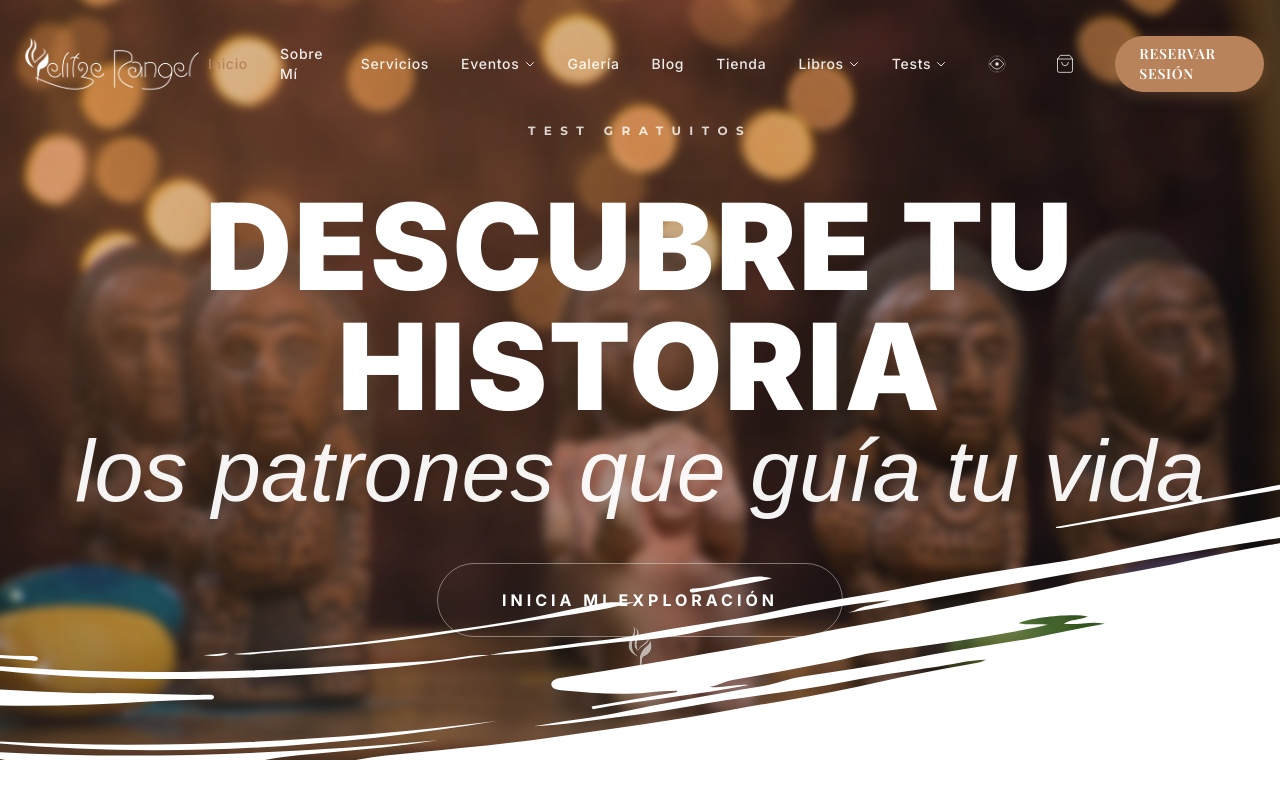
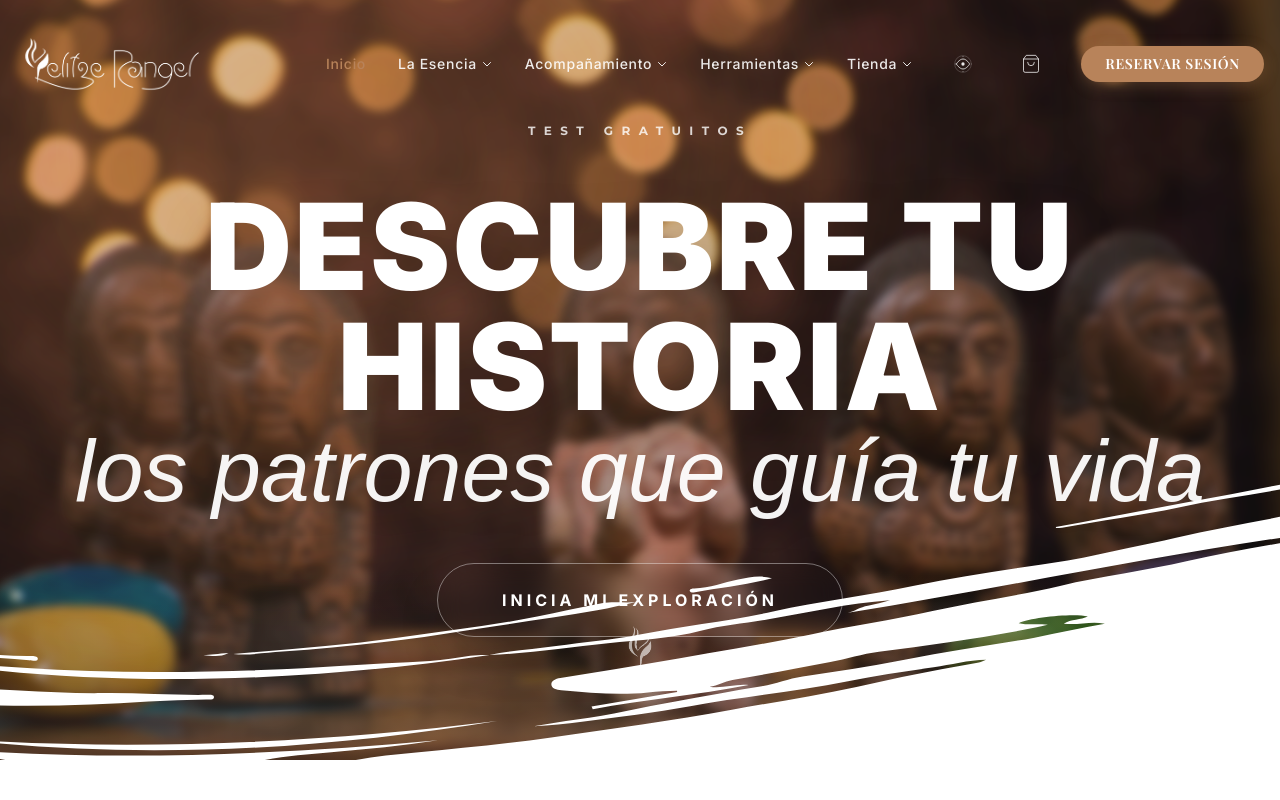
Before and after one commit to yelitzerangeloficialweb-max/yelitze-rangel-web, a Next.js app: page / in a window 1280 px wide. Shown: the top 800 px of the page. Built offline with nearby package versions, Linux system fonts and the light colour scheme; a web font is replaced by a local one.

Commit message:
Optimize and summarize navigation menu into 4 main pillars

```diff
--- a/components/layout/Header.tsx
+++ b/components/layout/Header.tsx
@@ -74,38 +74,45 @@ export default function Header() {
 
     const navLinks = [
         { name: 'Inicio', href: '/' },
-        { name: 'Sobre Mí', href: '/sobre-mi' },
-        { name: 'Servicios', href: '/servicios' },
         {
-            name: 'Eventos',
-            href: '/eventos',
+            name: 'La Esencia',
+            href: '#',
             children: [
-                { name: 'Ver Todos', href: '/eventos' },
-                { name: 'Sánate Mujer', href: '/eventos/sanate-mujer' },
-                { name: 'Sanando el Linaje', href: '/eventos/sanando-linaje-femenino' }
-            ]
-        },
-        { name: 'Galería', href: '/galeria' },
-        { name: 'Blog', href: '/blog' },
-        { name: 'Tienda', href: '/tienda' },
-        {
-            name: 'Libros',
-            href: '/libros',
-            children: [
-                { name: 'Ver Todos', href: '/libros' },
-                { name: 'Hilos de Conexión', href: '/libros/hilos-de-conexion' },
-                { name: 'Conversaciones con mi Chamana', href: '/libros/conversaciones-con-mi-chamana' }
+                { name: 'Sobre Mí', href: '/sobre-mi' },
+                { name: 'Galería', href: '/galeria' },
+                { name: 'Blog', href: '/blog' },
             ]
         },
         {
-            name: 'Tests',
-            href: '/tests',
+            name: 'Acompañamiento',
+            href: '#',
             children: [
-                { name: 'Ver Todos', href: '/tests' },
-                { name: 'Arquitectura Intencional de Vida', href: '/arquitectura-de-vida-intencional' },
+                { name: 'Servicios', href: '/servicios' },
+                { name: 'Eventos & Talleres', href: '/eventos' },
+                { name: 'Sanando el Linaje', href: '/eventos/sanando-linaje-femenino' },
+                { name: 'Sánate Mujer', href: '/eventos/sanate-mujer' },
+            ]
+        },
+        {
+            name: 'Herramientas',
+            href: '#',
+            children: [
+                { name: 'Tests de Autoconocimiento', href: '/tests' },
+                { name: 'Test Somático', href: '/test-somatico' },
+                { name: 'Arquitectura Intencional', href: '/arquitectura-de-vida-intencional' },
                 { name: 'Heridas de la Infancia', href: '/tests/heridas-infancia' },
                 { name: 'Creencias sobre el Amor', href: '/tests/creencias-amor' },
                 { name: 'Creencias sobre el Dinero', href: '/tests/creencias-dinero' }
+            ]
+        },
+        {
+            name: 'Tienda',
+            href: '#',
+            children: [
+                { name: 'Tienda Online', href: '/tienda' },
+                { name: 'Libros', href: '/libros' },
+                { name: 'Hilos de Conexión', href: '/libros/hilos-de-conexion' },
+                { name: 'Conversaciones con mi Chamana', href: '/libros/conversaciones-con-mi-chamana' }
             ]
         },
     ];
@@ -144,9 +151,10 @@ export default function Header() {
                         >
                             <Link
                                 href={link.href}
+                                onClick={(e) => link.href === '#' && e.preventDefault()}
                                 className={cn(
                                     "text-sm font-medium font-body tracking-[0.05em] transition-colors hover:text-secondary flex items-center gap-1 py-2",
-                                    pathname === link.href || (link.children && pathname.startsWith(link.href))
+                                    pathname === link.href || (link.children && link.children.some(child => pathname === child.href))
                                         ? "text-secondary"
                                         : (showScrolled ? "text-primary" : "text-white/90 hover:text-white")
                                 )}
@@ -253,7 +261,13 @@ export default function Header() {
                         <div key={link.name}>
                             <Link
                                 href={link.href}
-                                onClick={() => !link.children && setMobileMenuOpen(false)}
+                                onClick={(e) => {
+                                    if (link.href === '#') {
+                                        e.preventDefault();
+                                    } else if (!link.children) {
+                                        setMobileMenuOpen(false);
+                                    }
+                                }}
                                 className="flex items-center justify-between text-primary font-medium py-3 px-4 hover:bg-background rounded-lg border-b border-gray-100"
                             >
                                 {link.name}
```
